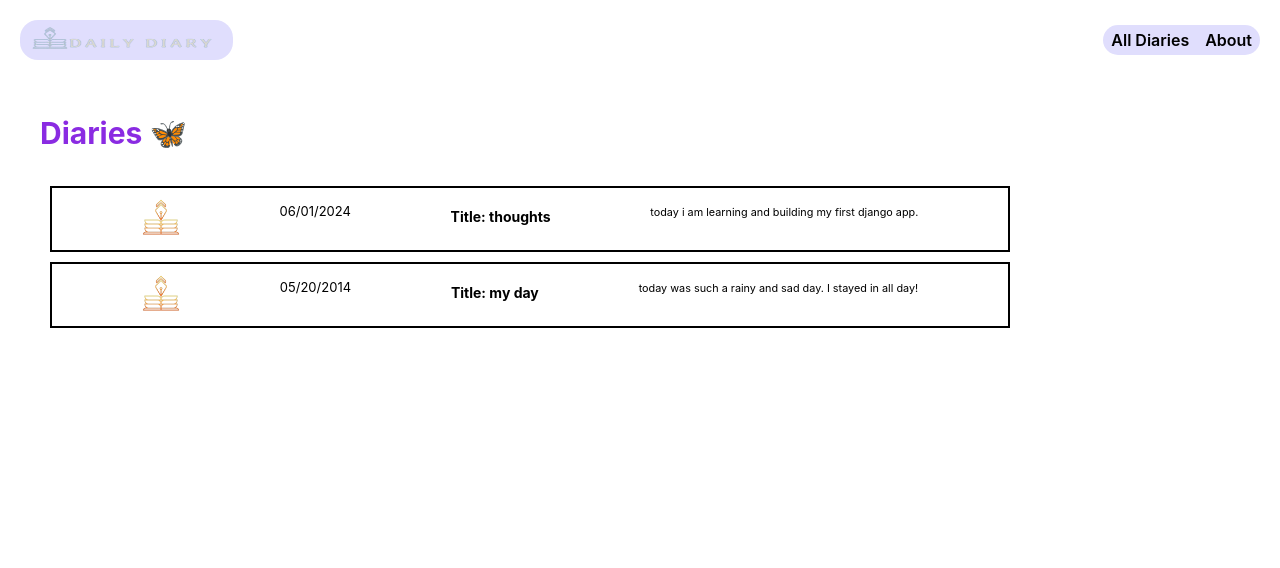
After one commit to Kiibra/daily-diary, a Django app: page /diaries/ in a window 1280 px wide. The commit adds this page. Shown: the top 568 px of the page. Run offline with Django 4.2, Linux system fonts and the light colour scheme.

Commit message:
complete view function & diaries index.html + css

```diff
--- a/main_app/static/css/base.css
+++ b/main_app/static/css/base.css
@@ -75,6 +75,11 @@ nav li {
 
 .page-content {
   font-size: 18px;
+}
+.page-header {
+  display: flex;
+  align-items: center;
+  margin: 30px 30px 0 30px;
 }
 
 @media only screen and (min-width: 758px) {
--- /dev/null
+++ b/main_app/static/css/diaries/diary-index.css
@@ -0,0 +1,49 @@
+.card-container {
+  padding: 0 30px;
+  justify-content: center;
+  /* flex-wrap: wrap; */
+}
+
+.card {
+  width: 80%;
+  /* max-height: 60px; */
+  margin: 10px;
+  border: black;
+  box-shadow: blue;
+}
+
+.card-content {
+  padding: 10px;
+  width: 100%;
+  display: flex;
+  flex-direction: row;
+  justify-content: space-evenly;
+  gap: 20px;
+  flex-wrap: wrap;
+  border-color: aquamarine;
+  border: 2px solid;
+}
+
+.content-container > p:first-child{
+  overflow: hidden;
+  visibility: visible;
+}
+
+.card-img-container img {
+  height: 40px;
+}
+
+.card h2 {
+  margin: 10px 0;
+  font-size: 1.4rem;
+}
+
+.card p {
+  margin: 5px 0;
+  font-size: 1.3rem;
+}
+
+.page-header h1 {
+  font-size: 30px;
+  color: blueviolet;
+}
--- /dev/null
+++ b/main_app/templates/diaries/index.html
@@ -0,0 +1,36 @@
+{% extends 'base.html' %}
+{% load static %}
+
+{% block head %}
+<link
+  rel="stylesheet"
+  type="text/css"
+  href="{% static 'css/diaries/diary-index.css' %}"
+/>
+{% endblock %}
+
+{% block content %}
+
+<section class="page-header">
+  <h1> Diaries 🦋</h1>
+</section>
+
+<section class="card-container">
+  {% for diary in diaries %}
+    <div class="card">
+      <div class="card-content">
+        <div class="card-img-container">
+          <img
+            src="{% static 'images/header-colored.png' %}"
+            alt="A logo colored"
+          >
+        </div>
+        <p>{{ diary.created_at }}</p>
+        <h2 class="card-title"> Title: {{ diary.title }}</h2>
+        <p class="content-container"><small>{{ diary.content }}</small></p>
+      </div>
+    </div>
+  {% endfor %}
+</section>
+
+{% endblock %}
--- a/main_app/views.py
+++ b/main_app/views.py
@@ -1,6 +1,19 @@
 from django.shortcuts import render
 # Add the HttpResponse
 from django.http import HttpResponse
+
+
+class Dairy:  # Note that parens are optional if not inheriting from another class
+  def __init__(self, created_at, title, content, updated_at):
+    self.created_at = created_at
+    self.title = title
+    self.content = content
+    self.updated_at = updated_at
+
+diaries = [
+  Dairy('06/01/2024', 'thoughts', 'today i am learning and building my first django app.', '06/01/2024' ),
+  Dairy('05/20/2014', 'my day', 'today was such a rainy and sad day. I stayed in all day!', '05/31/2024' ),
+]
 
 
 # Create your views here.
@@ -12,3 +25,7 @@ def home(request):
 # Define the About view
 def about(request):
     return render(request, 'about.html')
+
+# Add new view
+def diary_index(request):
+  return render(request, 'diaries/index.html', { 'diaries': diaries })
```
